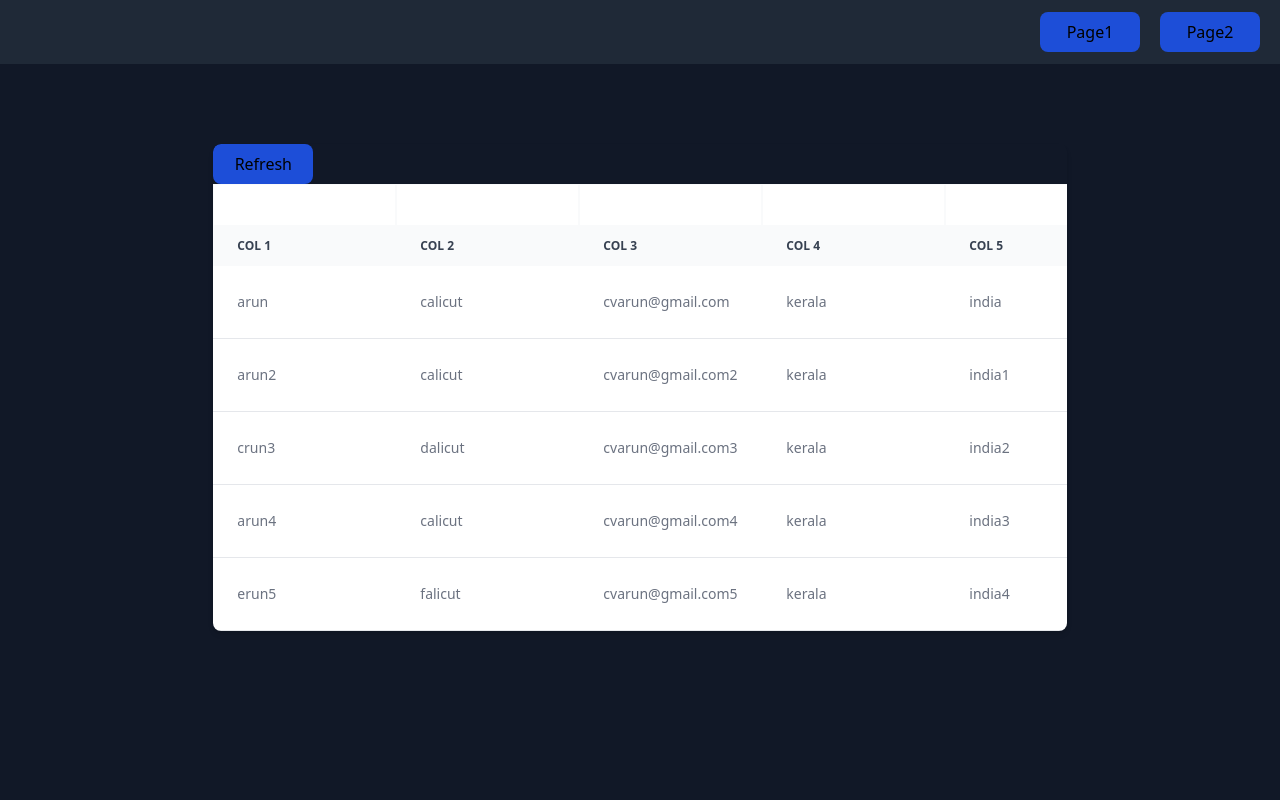
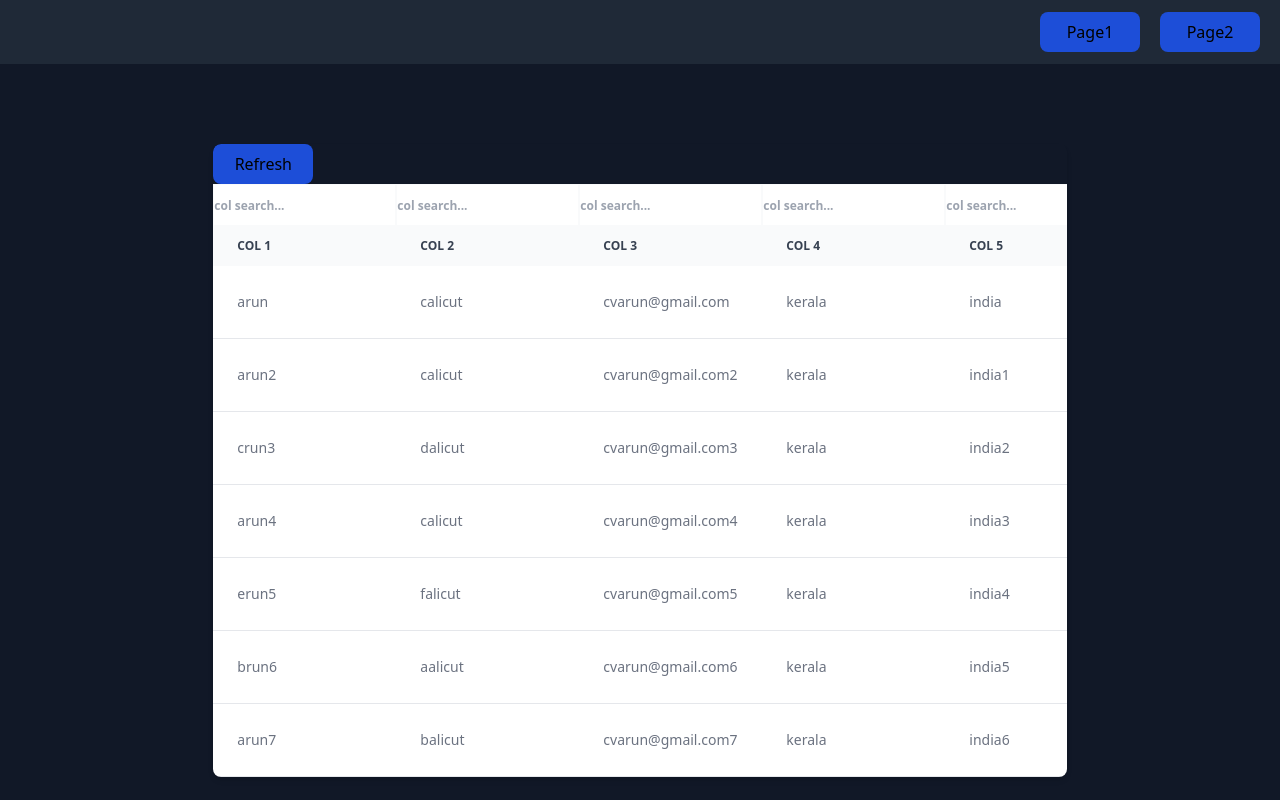
Before and after one commit to cv-arun/Reusable_data_table, a React (Create React App) app: page /screen2 in a window 1280 px wide. Built offline with nearby package versions, Linux system fonts and the light colour scheme.

Commit message:
completed

```diff
--- /dev/null
+++ b/src/assets/dataSet1.js
@@ -0,0 +1,9 @@
+ export const data = [
+    { name: 'arun', place: 'calicut', email: 'cvarun@gmail.com', state: 'kerala' },
+    { name: 'arun2', place: 'calicut1', email: 'cvarun@gmail.com2', state: 'kerala' },
+    { name: 'arun9', place: 'calicut2', email: 'cvarun@gmail.com3', state: 'kerala' },
+    { name: 'arun4', place: 'calicut11', email: 'cvarun@gmail.com4', state: 'kerala' },
+    { name: 'arun5', place: 'calicut4', email: 'cvarun@gmail.com5', state: 'kerala' },
+    { name: 'arun3', place: 'calicut12', email: 'cvarun@gmail.com6', state: 'kerala'  },
+    { name: 'arun7', place: 'calicut6', email: 'cvarun@gmail.com7', state: 'kerala' },
+]
--- /dev/null
+++ b/src/assets/dataSet2.js
@@ -0,0 +1,9 @@
+export  const data = [
+    { name: 'arun', place: 'calicut', email: 'cvarun@gmail.com', state: 'kerala', country: 'india' ,Position:'dMERN stack developer' },
+    { name: 'arun2', place: 'calicut', email: 'cvarun@gmail.com2', state: 'kerala', country: 'india1',Position:'aMERN stack developer'  },
+    { name: 'crun3', place: 'dalicut', email: 'cvarun@gmail.com3', state: 'kerala', country: 'india2',Position:'MERN stack developer'  },
+    { name: 'arun4', place: 'calicut', email: 'cvarun@gmail.com4', state: 'kerala', country: 'india3',Position:'cMERN stack developer'  },
+    { name: 'erun5', place: 'falicut', email: 'cvarun@gmail.com5', state: 'kerala', country: 'india4',Position:'fMERN stack developer'  },
+    { name: 'brun6', place: 'aalicut', email: 'cvarun@gmail.com6', state: 'kerala', country: 'india5',Position:'MERN stack developer'  },
+    { name: 'arun7', place: 'balicut', email: 'cvarun@gmail.com7', state: 'kerala', country: 'india6',Position:'cMERN stack developer'  },
+]
--- a/src/component/table.js
+++ b/src/component/table.js
@@ -2,14 +2,18 @@ import React, { useEffect, useState } from 'react';
 import Button from './button';
 
 function Table({ row, screen2 }) {
+    //setting a deafult value to avoid error if no props passed
     row = row ? row : [{ header1: 'value1', header2: 'value2', header3: 'vlaue3' }];
+
+    let initialEnd=!screen2?5:row.length
+
     const [search, setSearch] = useState({});
     const [data, setData] = useState([]);
     const [filtered, setFiltered] = useState([]);
     const [sortColumn, setSortColumn] = useState(-1)
     const [globalSerach, setGlobalSerach] = useState('');
     const [start, setStart] = useState(0);
-    const [end, setEnd] = useState(5);
+    const [end, setEnd] = useState(initialEnd);
 
 
 
@@ -88,24 +92,24 @@ function Table({ row, screen2 }) {
                 <thead className="text-xs text-gray-700 uppercase bg-gray-50 dark:bg-gray-700 dark:text-gray-400">
                     <tr>
                         <th  >
-                            <input className='h-10' value={search?.search1} onChange={(e) => setSearch({ ...search, search1: e.target.value })} />
+                            <input placeholder='col search...' className='h-10' value={search?.search1} onChange={(e) => setSearch({ ...search, search1: e.target.value })} />
                         </th>
                         <th  >
-                            <input className='h-10' onChange={(e) => setSearch({ ...search, search2: e.target.value })} />
+                            <input placeholder='col search...' className='h-10' onChange={(e) => setSearch({ ...search, search2: e.target.value })} />
                         </th>
                         <th  >
-                            <input className='h-10' onChange={(e) => setSearch({ ...search, search3: e.target.value })} />
+                            <input placeholder='col search...' className='h-10' onChange={(e) => setSearch({ ...search, search3: e.target.value })} />
                         </th>
                         <th  >
-                            <input className='h-10' onChange={(e) => setSearch({ ...search, search4: e.target.value })} />
+                            <input placeholder='col search...' className='h-10' onChange={(e) => setSearch({ ...search, search4: e.target.value })} />
                         </th>
 
                         {screen2 && <>
                             <th scope="col">
-                                <input className='h-10' onChange={(e) => setSearch({ ...search, search5: e.target.value })} />
+                                <input placeholder='col search...' className='h-10' onChange={(e) => setSearch({ ...search, search5: e.target.value })} />
                             </th>
                             <th scope="col" >
-                                <input className='h-10' onChange={(e) => setSearch({ ...search, search6: e.target.value })} />
+                                <input placeholder='col search...' className='h-10' onChange={(e) => setSearch({ ...search, search6: e.target.value })} />
                             </th>
                         </>}
                     </tr>
@@ -139,9 +143,10 @@ function Table({ row, screen2 }) {
 
                 </tbody>
             </table>
-           {!screen2 && <div className='flex justify-between w-full'>
-               {start>0 ? <spaan  onClick={() => { setEnd(end - 5); setStart(start - 5) }}><Button text='Prev' /></spaan>:<span></span>}
-               {end<data.length ? <span onClick={() => { setEnd(end + 5); setStart(start + 5) }}> <Button text='Next' /></span>:<span></span>}
+            {!screen2 && <span className='text-white w-full'>{`Page ${end/5} of ${Math.floor(data.length/5)+1}`}</span>}
+            {!screen2 && <div className='flex justify-between w-full'>
+                {start > 0 ? <spaan onClick={() => { setEnd(end - 5); setStart(start - 5) }}><Button text='Prev' /></spaan> : <span></span>}
+                {end < data.length ? <span onClick={() => { setEnd(end + 5); setStart(start + 5) }}> <Button text='Next' /></span> : <span></span>}
             </div>}
         </div>
 
```
